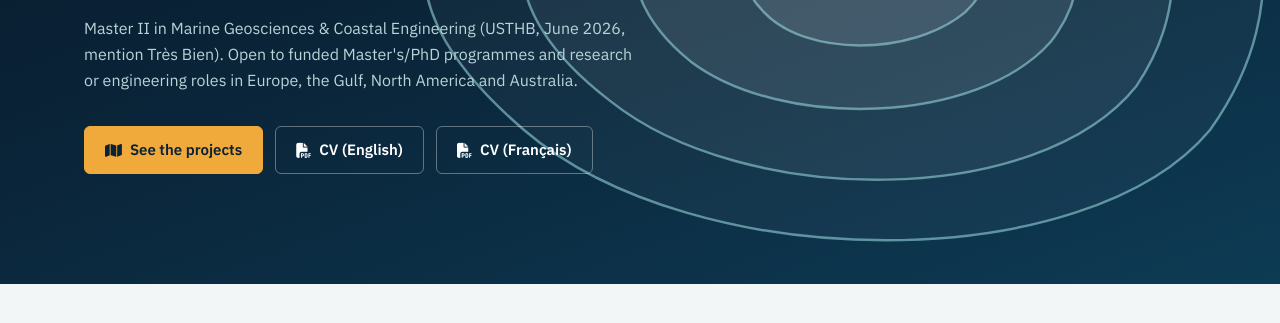
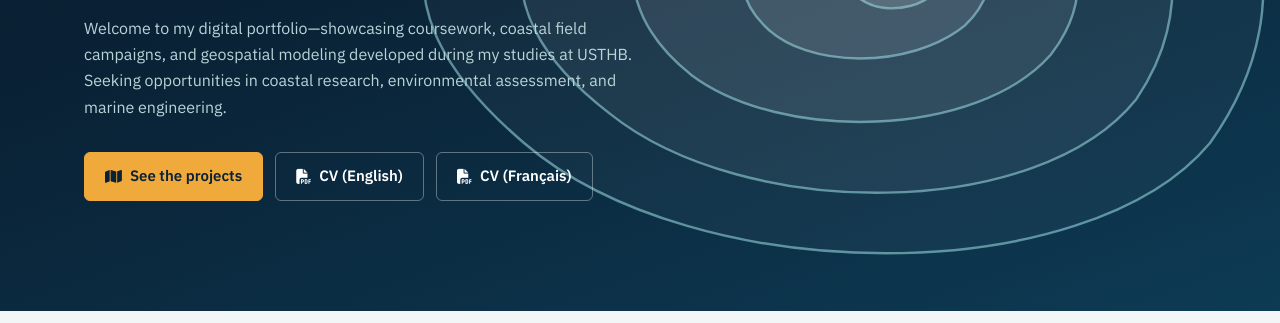
Before and after one commit to oldache-oussamanazim/oldache-oussamanazim.github.io, a plain HTML site: page index.html in a window 1280 px wide. Shown: the part 477-800 px from the top of the page. Drawn offline with Linux system fonts and the light colour scheme.

Commit message:
Revise portfolio description for clarity and focus
Updated the open paragraph to reflect current opportunities and focus areas.

```diff
--- a/index.html
+++ b/index.html
@@ -163,7 +163,7 @@ section{padding:60px 0}
     <p class="kicker">Algiers, Algeria · Marine Geosciences & Coastal Engineering</p>
     <h1>Oldache Oussama Nazim</h1>
     <p class="sub">I map the shallow seabed and the changing shoreline from satellite data and field surveys.</p>
-    <p class="open">Master II in Marine Geosciences & Coastal Engineering (USTHB, June 2026, mention Très Bien). Open to funded Master's/PhD programmes and research or engineering roles in Europe, the Gulf, North America and Australia.</p>
+    <p class="open">Welcome to my digital portfolio—showcasing coursework, coastal field campaigns, and geospatial modeling developed during my studies at USTHB. Seeking opportunities in coastal research, environmental assessment, and marine engineering.</p>
     <div class="btns">
       <a class="btn main" href="#projects"><i class="fa-solid fa-map" aria-hidden="true"></i> See the projects</a>
       <a class="btn" href="CV_Oldache_Oussama_Nazim_EN.pdf" target="_blank" rel="noopener noreferrer"><i class="fa-solid fa-file-pdf" aria-hidden="true"></i> CV (English)</a>
```
